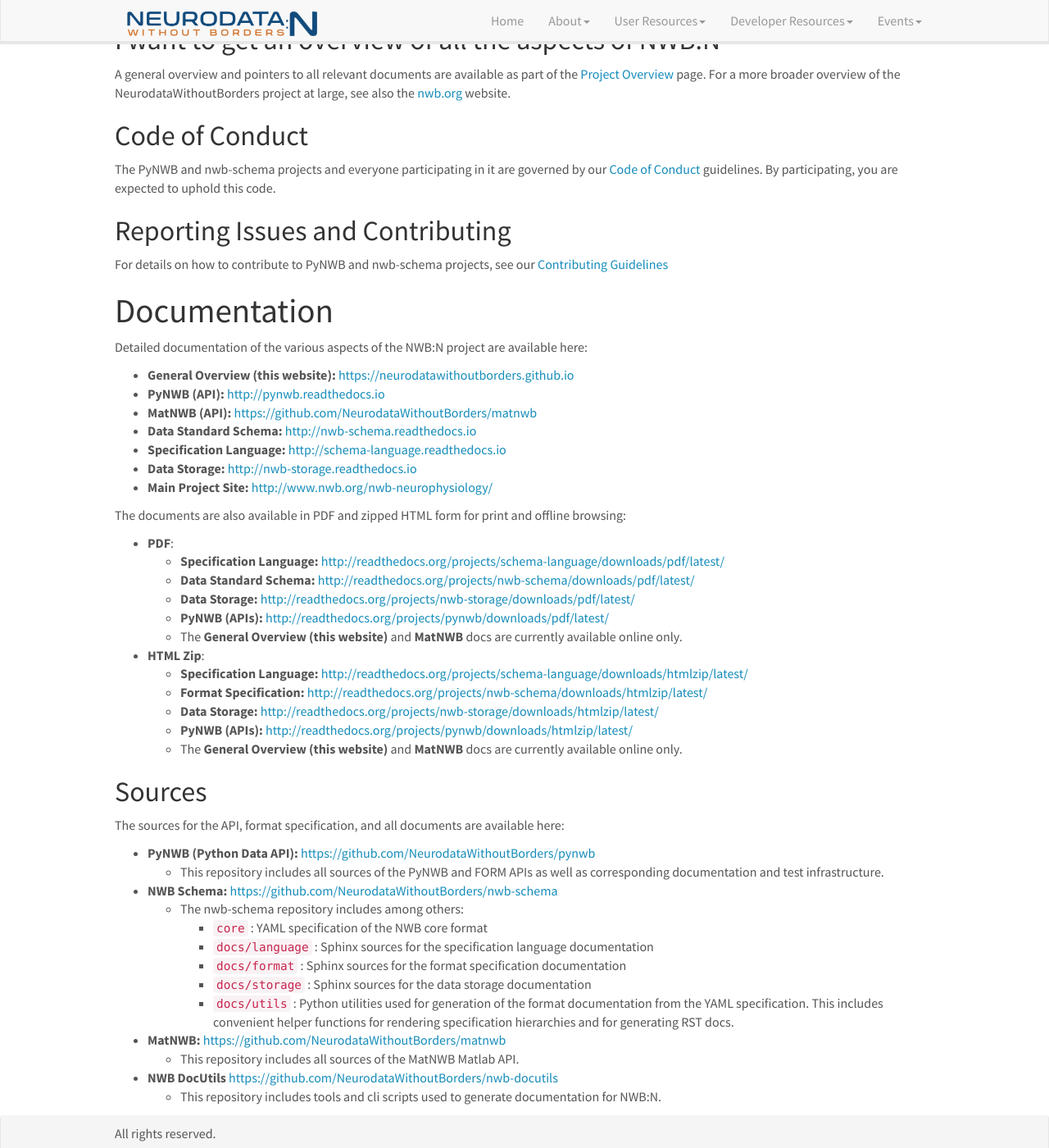
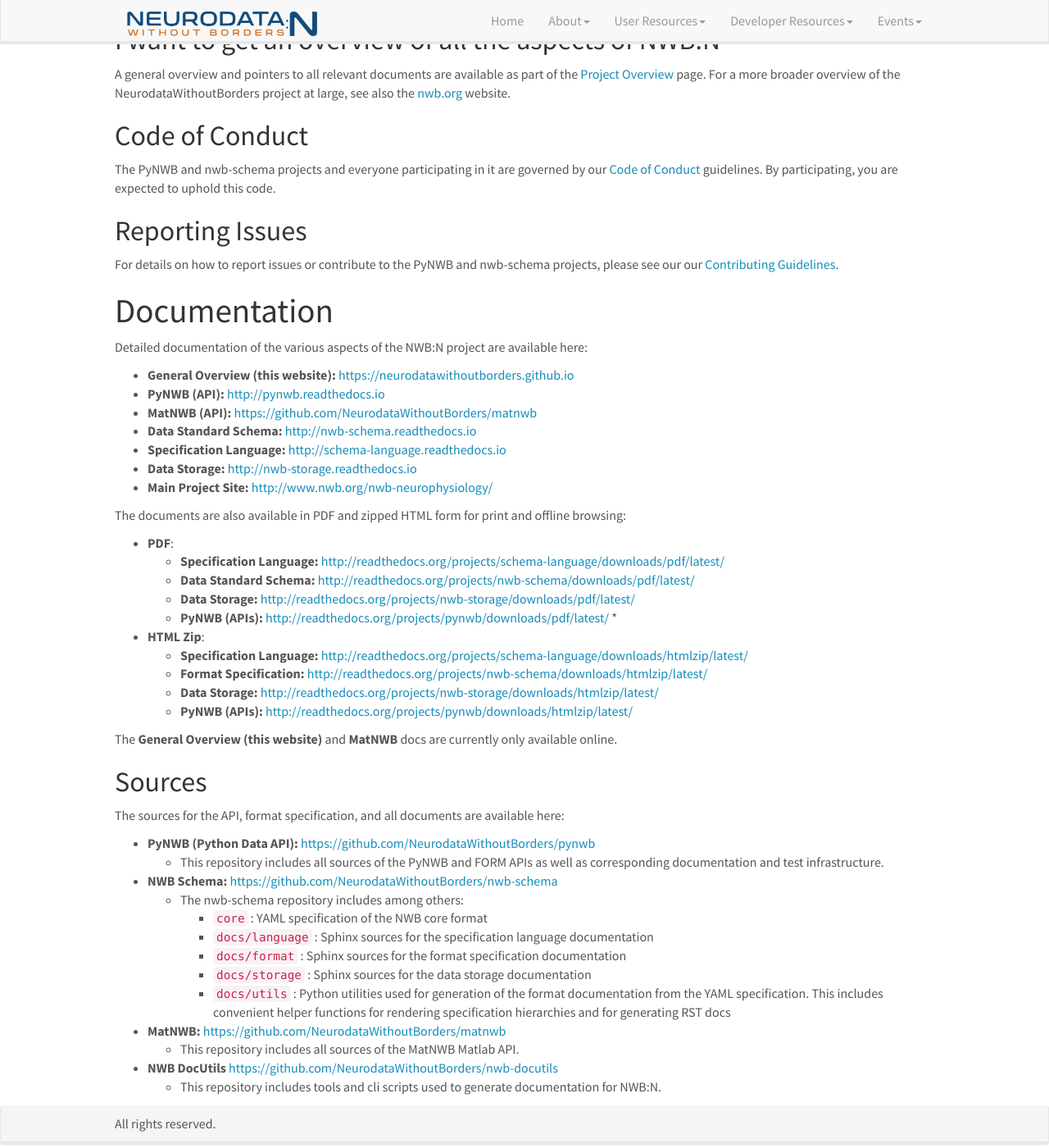
Before and after one commit to ttngu207/neurodatawithoutborders.github.io, a Jekyll site: the page built from _pages/gettingstarted.md, in a window 1280 px wide and 1400 px high, scrolled down 432 px. Shown: the whole window at 82% size. Built offline with Jekyll 4.4.1, drawn with Linux system fonts in a browser that asks for light colours; nearby versions of some CDN libraries.

Commit message:
Updated fomatting, clarity to Getting Started page

```diff
--- a/_pages/gettingstarted.md
+++ b/_pages/gettingstarted.md
@@ -40,10 +40,10 @@
 <a href="{{ site.url }}{{ site.baseurl }}/code_of_conduct">Code of Conduct</a> guidelines.
 By participating, you are expected to uphold this code.
 
-## Reporting Issues and Contributing
+## Reporting Issues
 
-For details on how to contribute to PyNWB and nwb-schema projects, see
-our <a href="{{ site.url }}{{ site.baseurl }}/contributing">Contributing Guidelines</a>
+For details on how to report issues or contribute to the PyNWB and nwb-schema projects, please see our
+our <a href="{{ site.url }}{{ site.baseurl }}/contributing">Contributing Guidelines</a>.
 
 # Documentation
 
@@ -64,13 +64,14 @@
     * **Data Standard Schema:** [http://readthedocs.org/projects/nwb-schema/downloads/pdf/latest/](http://readthedocs.org/projects/nwb-schema/downloads/pdf/latest/)
     * **Data Storage:** [http://readthedocs.org/projects/nwb-storage/downloads/pdf/latest/](http://readthedocs.org/projects/nwb-storage/downloads/pdf/latest/)
     * **PyNWB (APIs):** [http://readthedocs.org/projects/pynwb/downloads/pdf/latest/](http://readthedocs.org/projects/pynwb/downloads/pdf/latest/)
-    * The **General Overview (this website)** and **MatNWB** docs are currently available online only.
+    *
 * **HTML Zip**:
     * **Specification Language:** [http://readthedocs.org/projects/schema-language/downloads/htmlzip/latest/](http://readthedocs.org/projects/schema-language/downloads/htmlzip/latest/)
     * **Format Specification:** [http://readthedocs.org/projects/nwb-schema/downloads/htmlzip/latest/](http://readthedocs.org/projects/nwb-schema/downloads/htmlzip/latest/)
     * **Data Storage:** [http://readthedocs.org/projects/nwb-storage/downloads/htmlzip/latest/](http://readthedocs.org/projects/nwb-storage/downloads/htmlzip/latest/)
     * **PyNWB (APIs):** [http://readthedocs.org/projects/pynwb/downloads/htmlzip/latest/](http://readthedocs.org/projects/pynwb/downloads/htmlzip/latest/)
-    * The **General Overview (this website)** and **MatNWB** docs are currently available online only.
+
+The **General Overview (this website)** and **MatNWB** docs are currently only available online.
 
 Sources
 -------
@@ -88,7 +89,7 @@
         * ``docs/format`` : Sphinx sources for the format specification documentation
         * ``docs/storage`` : Sphinx sources for the data storage documentation
         * ``docs/utils`` : Python utilities used for generation of the format documentation from the YAML specification.
-          This includes convenient helper functions for rendering specification hierarchies and for generating RST docs.
+          This includes convenient helper functions for rendering specification hierarchies and for generating RST docs
 
 * **MatNWB:** [https://github.com/NeurodataWithoutBorders/matnwb](https://github.com/NeurodataWithoutBorders/matnwb)
     * This repository includes all sources of the MatNWB Matlab API.
```
